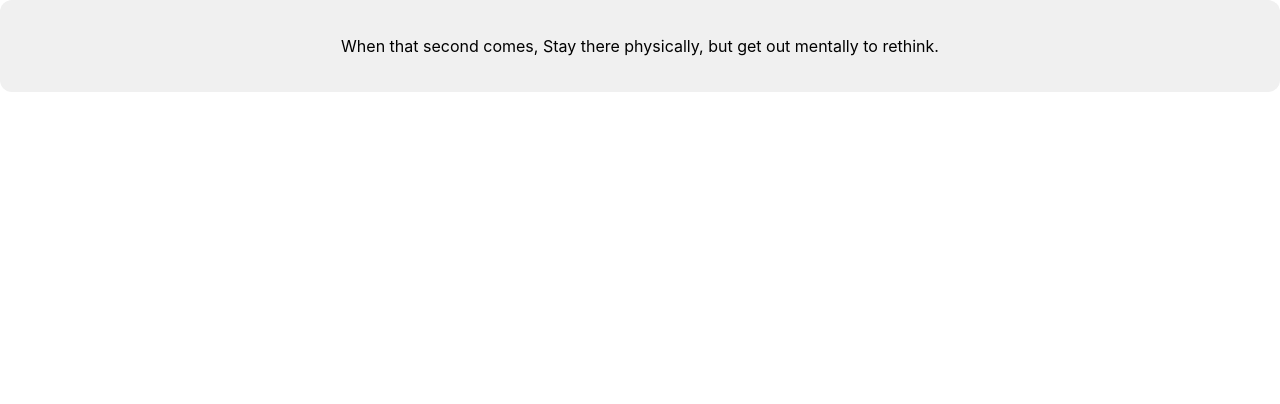
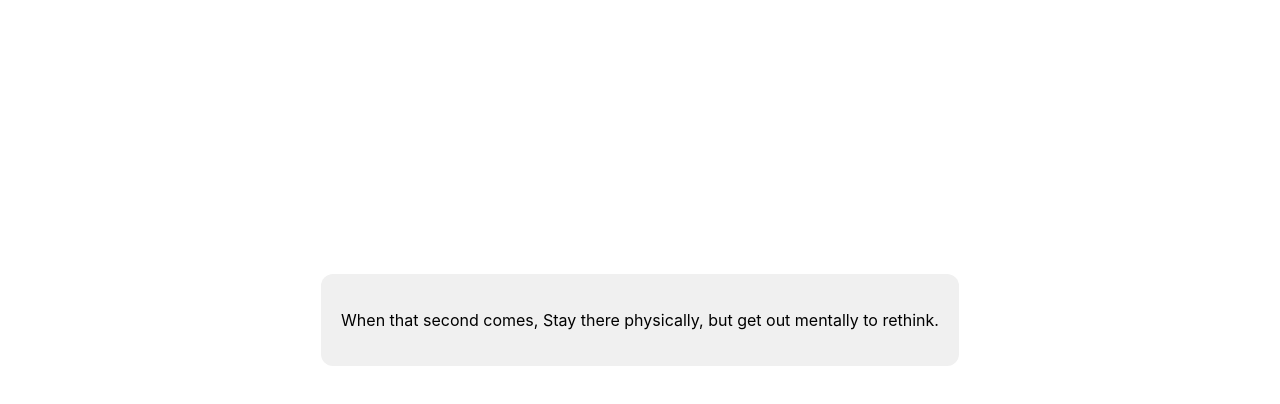
Before and after one commit to lupengwa/my-little-jarvis, a React (Create React App) app: page / in a window 1280 px wide. Shown: the top 404 px of the page. Built offline with nearby package versions, Linux system fonts and the light colour scheme.

Commit message:
Update styles

```diff
--- a/src/App.css
+++ b/src/App.css
@@ -42,3 +42,5 @@
   background-color: #f0f0f0;
   border-radius: 12px;
 }
+
+.slideshow {  display: flex;  justify-content: center;  align-items: center;  height: 80vh; /* Adjust to your desired height */}
--- a/src/App.js
+++ b/src/App.js
@@ -28,11 +28,7 @@ function App() {
   }, []);
 
   return (
-    <div className="App">
-      <div className='card'>
-        <p>{cards[currentIndex].content}</p>
-      </div>
-    </div>
+      <div className="App">  <div className='slideshow'>    <div className='card'>      <p>{cards[currentIndex].content}</p>    </div>  </div></div>
   );
 }
 
```
